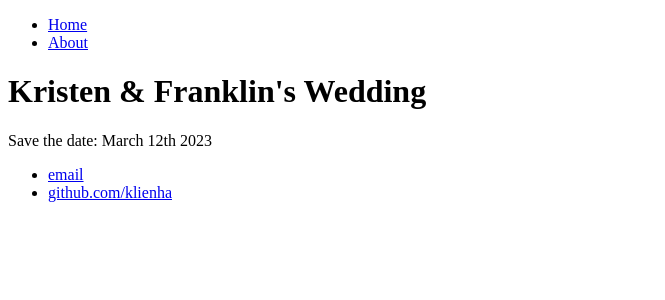
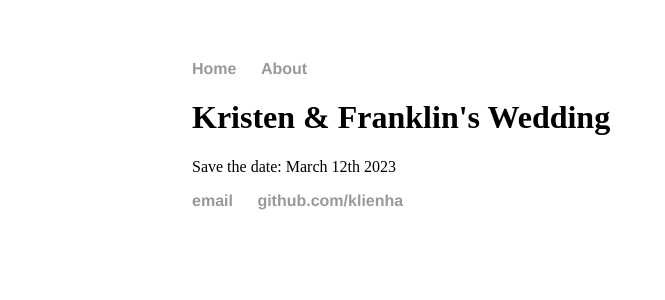
Before and after one commit to klienha/klienha.github.io, a Jekyll site: the page built from index.html, in a window 1280 px wide. Shown: the top 300 px of the page, without its empty margins (0-665 px from the left). Built offline with Jekyll 4.4.1, drawn with Linux system fonts in a browser that asks for light colours.

Commit message:
Update main.css

```diff
--- a/css/main.css
+++ b/css/main.css
@@ -1,15 +1,19 @@
-
-
-.header {
-  padding: 80px; /* some padding */
-  text-align: center; /* center the text */
-  font-family: serif;
-    font-weight: normal;
-  background: #45a6c4; /* color of background */
-  color: rgb(255, 255, 255); /* white text color */
+body {
+    margin: 60px auto;
+    width: 70%;
 }
-
-/* Increase the font size of the <h1> element */
-.header h1 {
-  font-size: 40px;
+nav ul, footer ul {
+    font-family:'Helvetica', 'Arial', 'Sans-Serif';
+    padding: 0px;
+    list-style: none;
+    font-weight: bold;
 }
+nav ul li, footer ul li {
+    display: inline;
+    margin-right: 20px;
+}
+a {
+    text-decoration: none;
+    color: #999;
+}
+a:hover {
```
